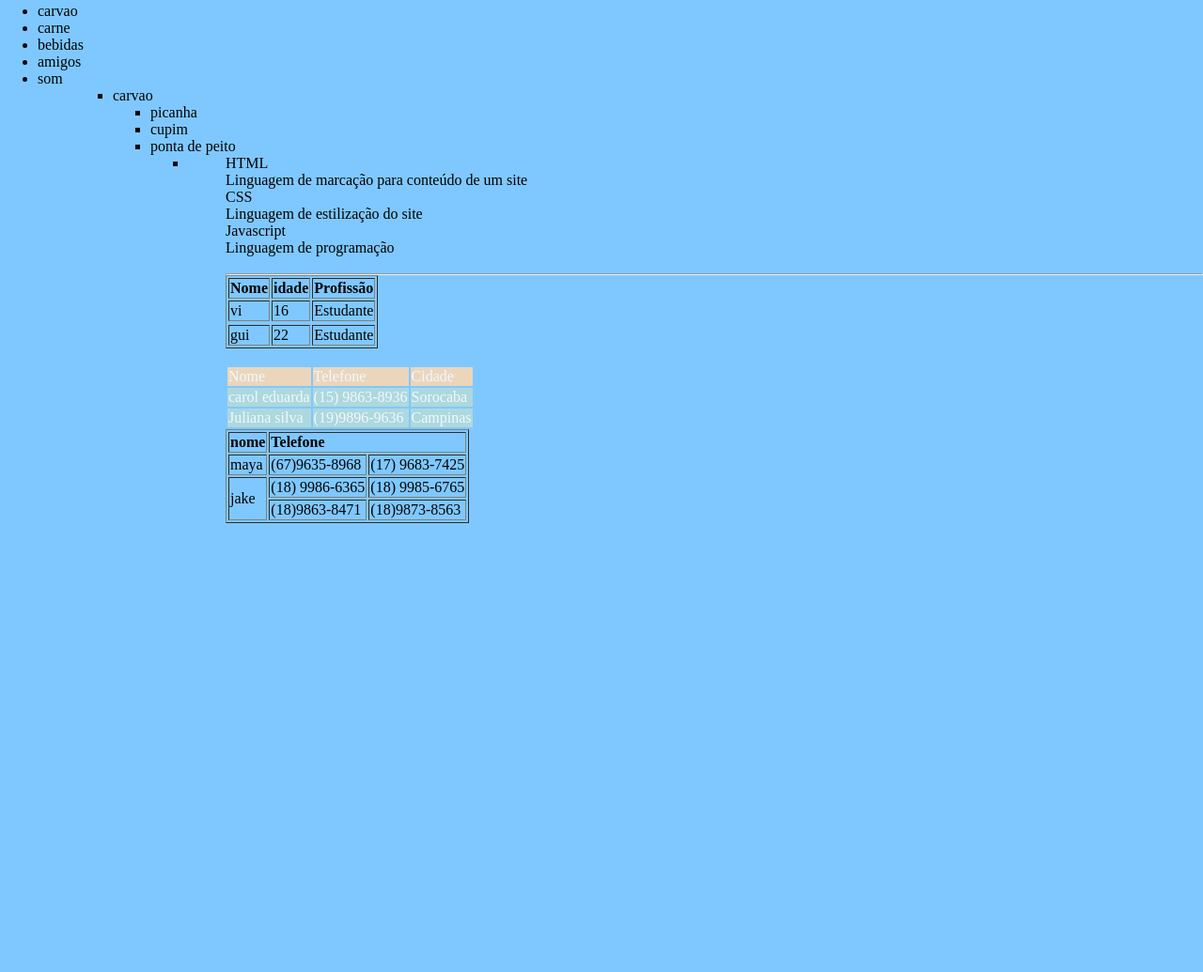
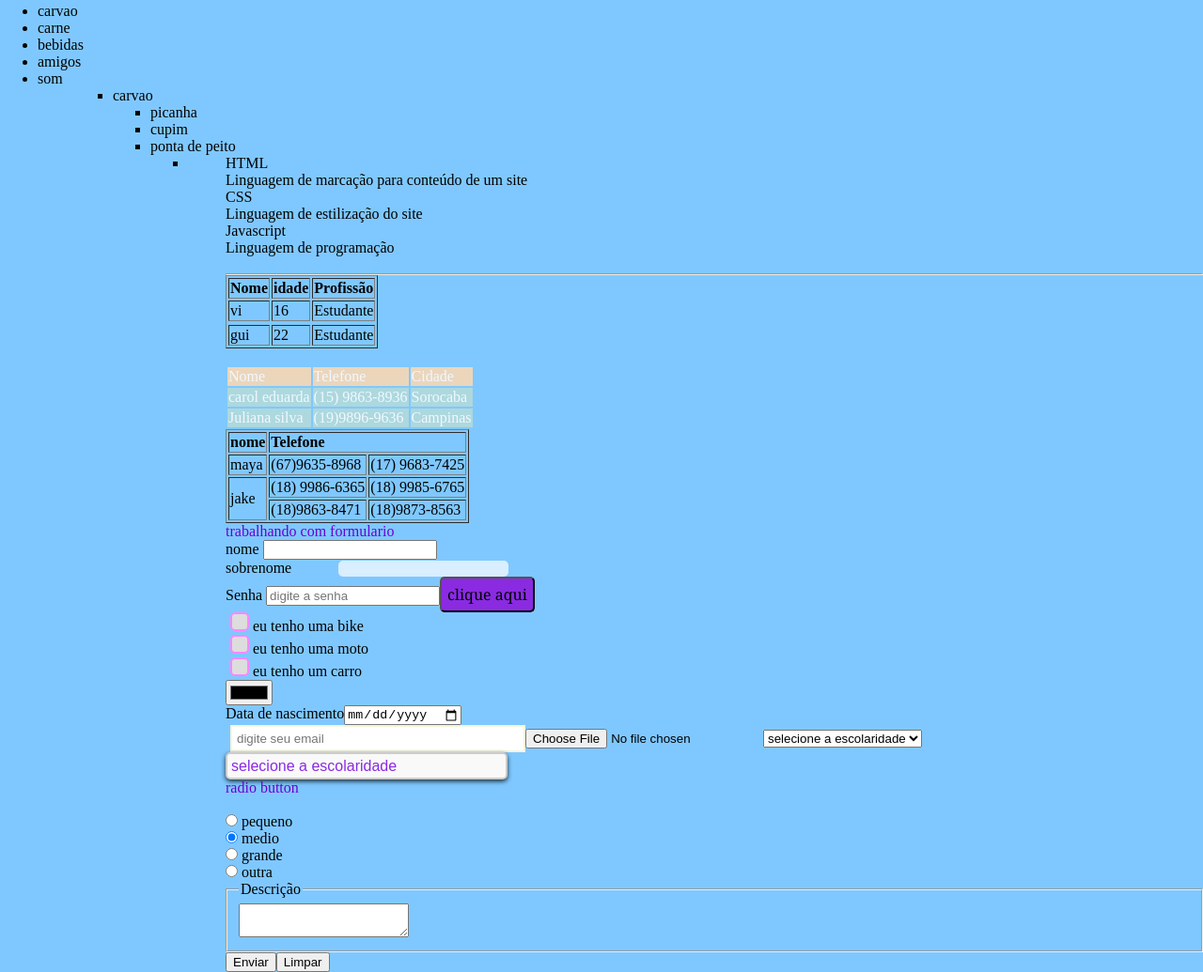
Before and after one commit to vieduarda1/aulas_lima, a plain HTML site: page teoria.html in a window 1280 px wide. Shown: the part 1505-2540 px from the top of the page at 94% size. Before the commit the page ends 2062 px from the top, so only its background shows below. Drawn offline with Linux system fonts and the light colour scheme; files whose address does not match are found by name.

Commit message:
atualização

```diff
--- a/css/styles.css
+++ b/css/styles.css
@@ -52,3 +52,76 @@
     .cabecalho3{
         background-color: rgb(159, 78, 229)';
     }
+
+    .formulario{
+        background-color: beige;
+    }
+    .label{
+        background-color: darkgray;
+    }
+    .input-nome {
+        /* remove a borda do elemento */
+        border: none ;
+        border-radius: 5px ;
+        margin-left: 50px;
+        /* define a opacidade do elemento */
+        opacity: 70%;
+    }
+    .botao{
+        background-color: blueviolet;
+        border: nome;
+        border-radius: 5px;
+        padding: 6px;
+        font-family: Georgia, 'Times New Roman', Times, serif;
+        font-size: medium;
+        /* aplicando a formula no texto posição x,y blur  e o rgba que aplica com opacidade */
+        text-shadow: 11px 12 px 4 px rgba(42, 5, 86, 0.9), ;
+
+    }
+    .checar {
+        width: 20px;
+        height: 20px;
+        margin-left: 5px;
+        cursor: pointer;
+        appearance: none;
+        background-color: #ddd;
+        border: 2px solid #ff87fd;
+        border-radius: 5px;
+    }
+    .checar:checked{
+        background-color: #61075f;
+    }
+    .email{
+        width: 300px;
+        padding: 5px 5px ;
+        margin-left: 5px;
+        border: 2px solid beige;
+    }
+    .selecao{
+        appearance: none;
+        width: 300px;
+        padding: 4px;
+        font-size:16px ;
+        color: blueviolet;
+        background-color: #f9f9f9;
+        border: 2px solid #ccc;
+        border-radius: 5px ;
+        cursor: pointer;
+        /* sombra no input */
+        box-shadow: 0 2px 5px rgba(0, 0, 0, 0.8);
+    }
+
+    .radio{
+        appearance: none;
+        width: 20px;
+        height: 20px;
+        border: 2px solid crimson;
+        border-radius:50%;
+        cursor: pointer;
+    }
+
+    /* pseudoclasse, quando o esatdo do objeto muda, ele atribui outras prioridades */
+    .radio:checked{
+        background-color: #ff87fd;
+        border-color: #f9f9f9;
+    }
--- a/teoria.html
+++ b/teoria.html
@@ -186,5 +186,77 @@
 </tr>
 </table>
 
-    </body>
+
+<table>
+
+  <p> trabalhando com formulario </p>
+  <form class=" formulario">
+    <label >nome </label>
+    <!-- insere um campo digitavel do tipo texto  -->
+     <input type="text">
+    <br><label >sobrenome</label>
+     <input type="text" class="input-nome">
+
+     <!-- tipo senha -->
+      <br><label> Senha </label>
+      <input type="password" placeholder="digite a senha">
+      <input type="button" value="clique aqui" class="botao" >
+      <br>
+      <!-- incluindo checkboook(opções) -->
+       <input type="checkbox" class="checar"> eu tenho uma bike <br>
+       <input type="checkbox" class="checar"> eu tenho uma moto <br>
+       <input type="checkbox" class="checar"> eu tenho um carro <br>
+
+       <!-- incluindo input de cor -->
+        <input type="color" value="#0000000">
+        <br><label> Data de nascimento</label>
+        <input type="date" name="" id = "">
+
+        <!-- tipo email -->
+         <br><input type="email" placeholder="digite seu email" class="email">
+
+         <!-- incluindo input para selecionar arquivo -->
+          <input type="file">
+
+        <!-- input de seleção -->
+         <select>
+          <!-- o atributo valeu, enviara o valor do intem selecionado para o servidor -->
+         <br><option value="" selected> selecione a escolaridade </option>
+          <option value="primeiro colegial">1º medio</option>
+          <option value="segundo colegial">2º medio</option>
+          <option value="terceiro colegial">3º medio</option>
+         </select>
+
+         <!-- input de seleção -->
+         <select class="selecao">
+          <!-- o atributo valeu, enviara o valor do intem selecionado para o servidor -->
+         <br><option value="" selected> selecione a escolaridade </option>
+          <option value="primeiro colegial">1º medio</option>
+          <option value="segundo colegial">2º medio</option>
+          <option value="terceiro colegial">3º medio</option>
+         </select>
+
+         <!-- criando input radio button -->
+          <p> radio button</p>
+          <br><input type="radio" name=" tamnho "> pequeno
+          <br><input type="radio" name=" tamnho" checked> medio
+          <br><input type="radio" name="tamnho"> grande
+          <br><input type="radio" name="tamnho"> outra
+
+          <!-- cria um grupo de componetes -->
+          <fieldset>
+            <legend>Descrição</legend>
+            <textarea name="" id="">
+
+            </textarea>
+          </fieldset>
+
+          <!-- botao de enviar -->
+           <input type="submit" value="Enviar">
+
+           <!-- botao de limpar ou resetar -->
+            <input type="reset" value="Limpar">
+
+        </form>
+        </body>
 </html>
```
Also changed, not shown: Atividades/exer08_formularios/cad_produto.html (added, +9 -0 lines), Atividades/exer08_formularios/cad_usuario.html (added, +35 -0 lines), Atividades/exer08_formularios/index1.html (added, +13 -0 lines), exerc07.html (added, +63 -0 lines), index.html (+6 -0 lines), 7479364084_4.webp (added), 7482494863_1.webp (added), br-galaxy-book4-156-inch-np750xgka-499514-np750xgj-kg4br-540336566.avif (added), notebook-inspiron-15-3520-black-gallery-6 (1).avif (added), notebook-inspiron-15-3520-black-gallery-6.avif (added).
